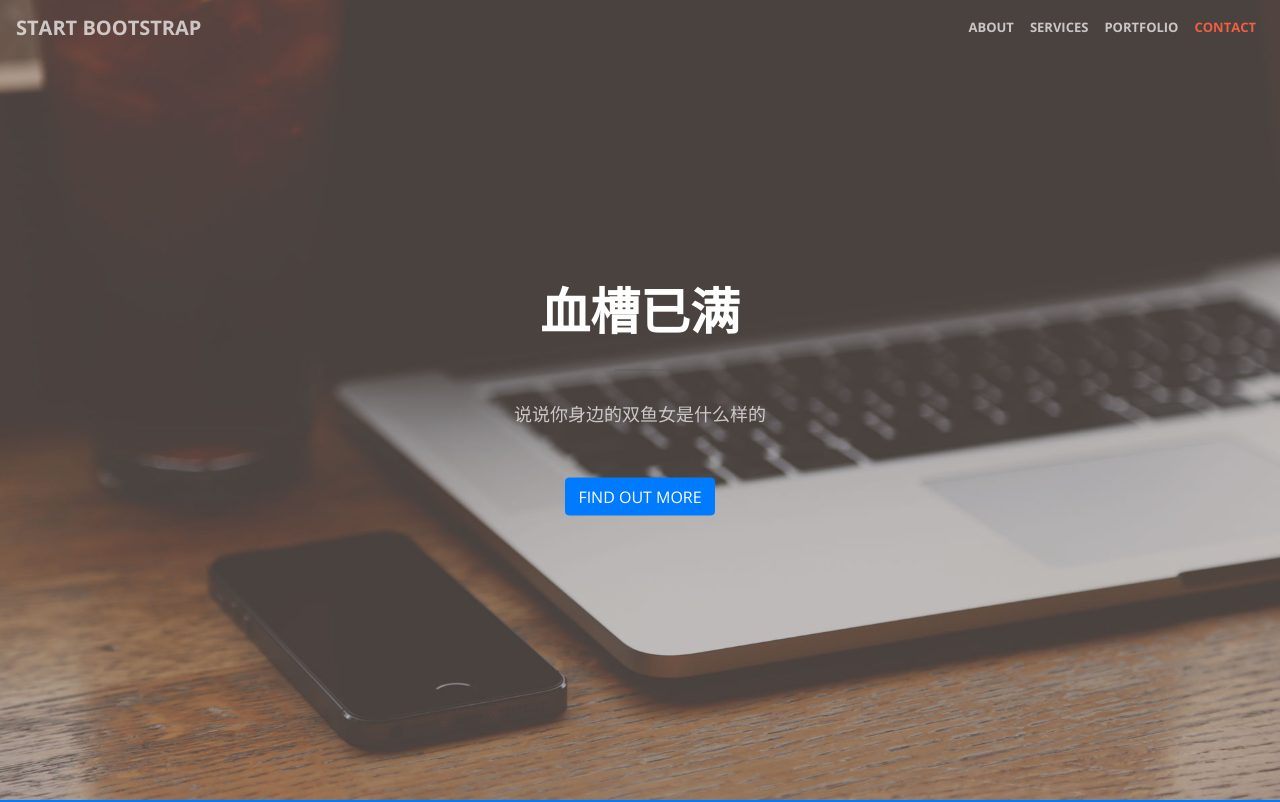
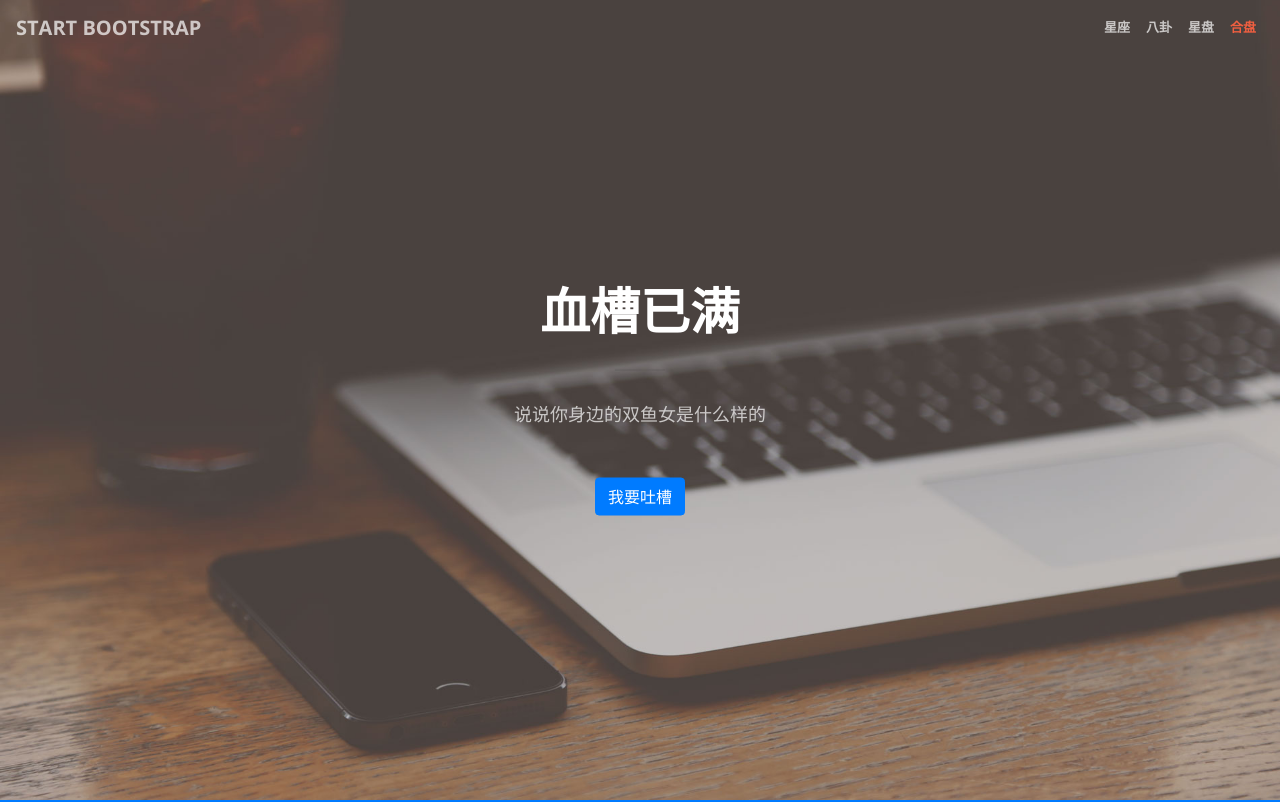
Before and after one commit to Amiko123/assignment, a website with bundled scripts: page index.html in a window 1280 px wide. Shown: the top 802 px of the page. Built offline with nearby package versions, Linux system fonts and the light colour scheme.

Commit message:
改一些标签

```diff
--- a/index.html
+++ b/index.html
@@ -37,16 +37,16 @@
       <div class="collapse navbar-collapse" id="navbarResponsive">
         <ul class="navbar-nav ml-auto">
           <li class="nav-item">
-            <a class="nav-link" href="#about">About</a>
+            <a class="nav-link" href="#about">星座</a>
           </li>
           <li class="nav-item">
-            <a class="nav-link" href="#services">Services</a>
+            <a class="nav-link" href="#services">八卦</a>
           </li>
           <li class="nav-item">
-            <a class="nav-link" href="#portfolio">Portfolio</a>
+            <a class="nav-link" href="#portfolio">星盘</a>
           </li>
           <li class="nav-item">
-            <a class="nav-link" href="#contact">Contact</a>
+            <a class="nav-link" href="#contact">合盘</a>
           </li>
         </ul>
       </div>
@@ -58,7 +58,7 @@
           <h1 id="homeHeading">血槽已满</h1>
           <hr>
           <p>说说你身边的双鱼女是什么样的</p>
-          <a class="btn btn-primary btn-xl" href="#about">Find Out More</a>
+          <a class="btn btn-primary btn-xl" href="#about">我要吐槽</a>
         </div>
       </div>
     </header>
```
